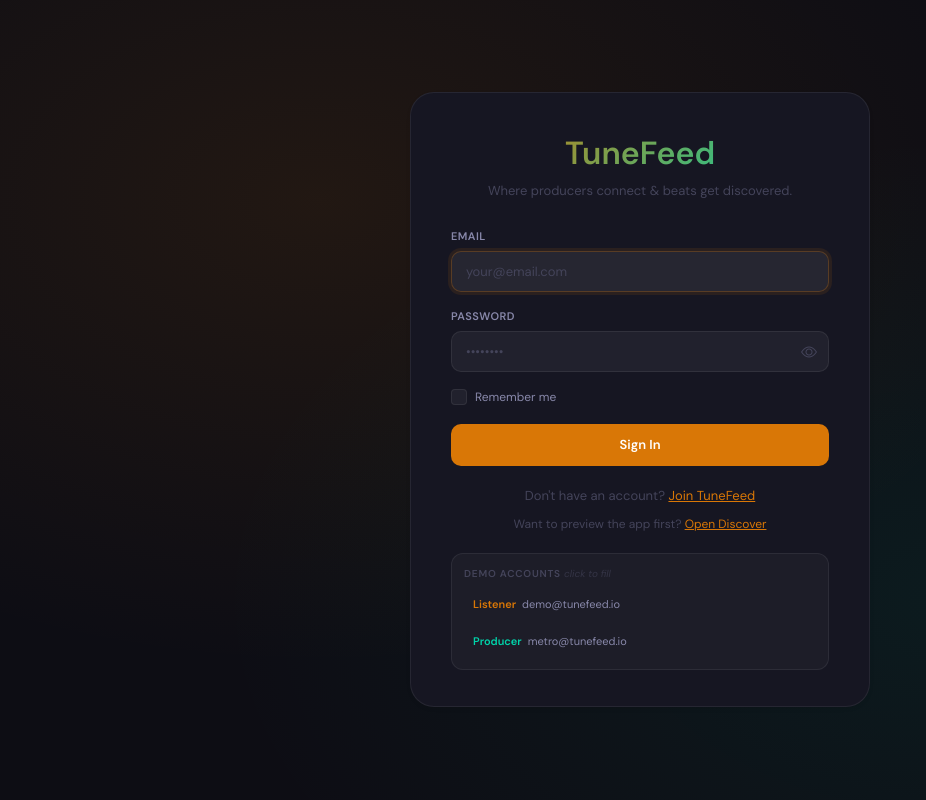
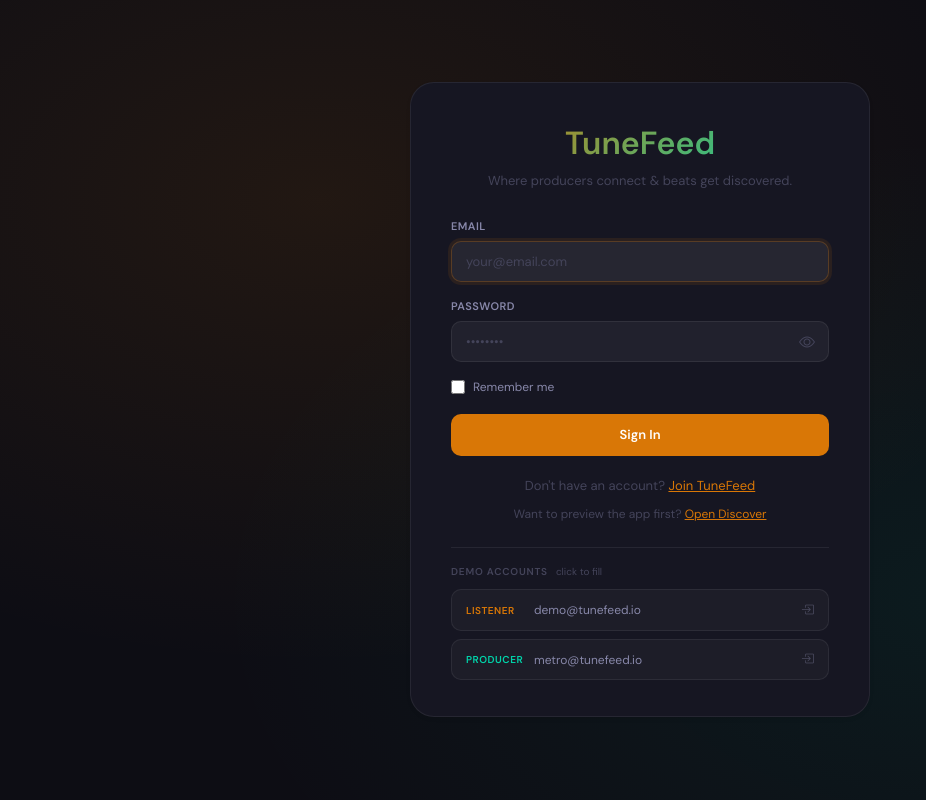
Before and after one commit to seosy218-ops/CITS-3403-Project, a Flask app: page /login in a window 1280 px wide. Shown: the part 67-867 px from the top of the page, without its empty margins (0-926 px from the left). Run offline with Flask 3, Linux system fonts and the light colour scheme.

Commit message:
feat(auth): update login and register page styling

```diff
--- a/app/static/css/auth-login.css
+++ b/app/static/css/auth-login.css
@@ -1,4 +1,14 @@
-/* Full-page auth layout with centered card and ambient gradient accents. */
+/* ============================================================
+   AUTH — Login and Register page styles
+   Extends the shared tunefeed.css with auth-specific layout,
+   the password toggle, and demo account buttons.
+   ============================================================ */
+
+/* ── Full-page centred layout ───────────────────────────────
+   Vertically and horizontally centres the form card.
+   The two radial gradients add ambient colour blobs in the
+   top-left (orange) and bottom-right (teal) corners.
+   ─────────────────────────────────────────────────────────── */
 .auth-page {
   min-height: 100vh;
   display: flex;
@@ -6,20 +16,17 @@
   justify-content: center;
   background: var(--ts-bg);
   background-image:
-    radial-gradient(
-      ellipse at 25% 25%,
-      rgba(217, 119, 6, 0.1) 0%,
-      transparent 55%
-    ),
-    radial-gradient(
-      ellipse at 75% 75%,
-      rgba(0, 212, 170, 0.07) 0%,
-      transparent 55%
-    );
+    radial-gradient(ellipse at 25% 25%, rgba(217, 119, 6, 0.1)  0%, transparent 55%),
+    radial-gradient(ellipse at 75% 75%, rgba(0, 212, 170, 0.07) 0%, transparent 55%);
   padding: 40px 20px;
 }
 
-/* Branded heading treatment for TuneFeed logo text. */
+/* ── Brand logo heading ─────────────────────────────────────
+   CSS background-clip trick: the gradient is applied to the
+   background, then clipped to the text shape so only the
+   letters show the colour. -webkit-text-fill-color: transparent
+   makes the text itself invisible so the background shows through.
+   ─────────────────────────────────────────────────────────── */
 .auth-logo {
   font-size: 2rem;
   font-weight: 800;
@@ -31,7 +38,7 @@
   background-clip: text;
 }
 
-/* Supporting message below the auth logo. */
+/* Subtitle line under the logo */
 .auth-tagline {
   text-align: center;
   color: var(--ts-text-muted);
@@ -39,128 +46,7 @@
   margin-bottom: 28px;
 }
 
-/* ── Flash alert messages ── */
-.auth-alert {
-  display: flex;
-  align-items: center;
-  justify-content: space-between;
-  padding: 10px 14px;
-  border-radius: 10px;
-  font-size: 13px;
-  margin-bottom: 16px;
-}
-
-.auth-alert-error {
-  background: rgba(239, 68, 68, 0.1);
-  border: 1px solid rgba(239, 68, 68, 0.25);
-  color: #f87171;
-}
-
-.auth-alert-success {
-  background: rgba(0, 212, 170, 0.1);
-  border: 1px solid rgba(0, 212, 170, 0.25);
-  color: var(--ts-teal);
-}
-
-.auth-alert-close {
-  background: none;
-  border: none;
-  color: inherit;
-  font-size: 18px;
-  cursor: pointer;
-  padding: 0 0 0 12px;
-  line-height: 1;
-  opacity: 0.7;
-}
-
-.auth-alert-close:hover {
-  opacity: 1;
-}
-
-/* ── Form validation feedback ── */
-.was-validated .ts-input:invalid {
-  border-color: #ef4444;
-  box-shadow: 0 0 0 3px rgba(239, 68, 68, 0.12);
-}
-
-.was-validated .ts-input:valid {
-  border-color: var(--ts-teal);
-  box-shadow: 0 0 0 3px rgba(0, 212, 170, 0.1);
-}
-
-.invalid-feedback {
-  display: none;
-  font-size: 11px;
-  color: #f87171;
-  margin-top: 6px;
-}
-
-.was-validated .ts-input:invalid ~ .invalid-feedback,
-.was-validated .password-wrapper:has(.ts-input:invalid) ~ .invalid-feedback {
-  display: block;
-}
-
-/* ── Password visibility toggle ── */
-.password-wrapper {
-  position: relative;
-}
-
-.password-wrapper .ts-input {
-  padding-right: 42px;
-}
-
-.password-toggle {
-  position: absolute;
-  right: 12px;
-  top: 50%;
-  transform: translateY(-50%);
-  background: none;
-  border: none;
-  color: var(--ts-text-muted);
-  cursor: pointer;
-  padding: 0;
-  font-size: 16px;
-  line-height: 1;
-  transition: color 0.15s;
-}
-
-.password-toggle:hover {
-  color: var(--ts-text-secondary);
-}
-
-/* ── Custom checkbox ── */
-.auth-checkbox {
-  appearance: none;
-  -webkit-appearance: none;
-  width: 16px;
-  height: 16px;
-  border-radius: 4px;
-  border: 1px solid var(--ts-border);
-  background: rgba(255, 255, 255, 0.05);
-  cursor: pointer;
-  vertical-align: middle;
-  position: relative;
-  transition: all 0.15s;
-}
-
-.auth-checkbox:checked {
-  background: var(--ts-orange);
-  border-color: var(--ts-orange);
-}
-
-.auth-checkbox:checked::after {
-  content: "";
-  position: absolute;
-  left: 4.5px;
-  top: 1.5px;
-  width: 5px;
-  height: 9px;
-  border: solid #fff;
-  border-width: 0 2px 2px 0;
-  transform: rotate(45deg);
-}
-
-/* Remember-me row alignment and spacing. */
+/* Row containing the remember-me checkbox */
 .remember-row {
   display: flex;
   align-items: center;
@@ -177,11 +63,9 @@
   color: var(--ts-text-secondary);
 }
 
-.auth-submit-btn {
-  margin-top: 2px;
-}
+.auth-submit-btn { margin-top: 2px; }
 
-/* Secondary account navigation and CTA text block. */
+/* "Don't have an account?" navigation prompts */
 .auth-switch {
   margin-top: 20px;
   text-align: center;
@@ -189,121 +73,138 @@
   color: var(--ts-text-muted);
 }
 
-/* Compact variant used for secondary navigation prompt. */
+/* Smaller secondary prompt (e.g. "Want to preview first?") */
 .auth-switch-secondary {
   margin-top: 10px;
   font-size: 12px;
 }
 
-.auth-switch-link {
-  color: var(--ts-orange);
+.auth-switch-link       { color: var(--ts-orange); }
+.auth-switch-link:hover { color: var(--ts-orange-light); }
+
+/* ── Password field wrapper ─────────────────────────────────
+   position: relative is required so the absolute-positioned
+   toggle button is contained within the input's bounding box.
+   padding-right on .ts-input reserves space for the button.
+   ─────────────────────────────────────────────────────────── */
+.password-wrapper { position: relative; }
+.password-wrapper .ts-input { padding-right: 42px; } /* make room for the eye icon */
+
+/* ── Password visibility toggle ─────────────────────────────
+   Absolutely positioned inside the wrapper, vertically centred.
+   background: none removes all browser button chrome so it
+   blends seamlessly into the dark input field.
+   ─────────────────────────────────────────────────────────── */
+.password-toggle {
+  position: absolute;
+  right: 10px;
+  top: 50%;
+  transform: translateY(-50%);    /* true vertical centre regardless of button height */
+  background: none;
+  border: none;
+  padding: 4px;
+  cursor: pointer;
+  color: var(--ts-text-muted);
+  line-height: 1;
+  transition: color 0.15s;
+}
+.password-toggle:hover { color: var(--ts-text-secondary); }
+
+/* ── Demo accounts section ──────────────────────────────────
+   Sits below the form, separated by a top border divider.
+   Used for quick login in demos and assessments.
+   ─────────────────────────────────────────────────────────── */
+.auth-demo {
+  margin-top: 24px;
+  border-top: 1px solid var(--ts-border);
+  padding-top: 16px;
 }
 
-.auth-switch-link:hover {
-  color: var(--ts-orange-light);
-}
-
-/* ── Demo credentials card ── */
-.auth-demo {
-  margin-top: 20px;
-  padding: 12px;
-  border-radius: 12px;
-  background: rgba(255, 255, 255, 0.03);
-  border: 1px solid var(--ts-border);
-}
-
+/* "DEMO ACCOUNTS — click to fill" header row */
 .auth-demo-title {
   font-size: 10px;
   font-weight: 700;
   letter-spacing: 0.08em;
   color: var(--ts-text-muted);
-  margin-bottom: 8px;
+  text-transform: uppercase;
+  margin-bottom: 10px;
+  display: flex;
+  align-items: center;
+  gap: 8px;
 }
 
+/* "click to fill" inline hint — normal weight, no uppercase */
 .auth-demo-hint {
   font-weight: 400;
-  opacity: 0.6;
-  font-style: italic;
-  letter-spacing: normal;
+  letter-spacing: 0;
+  text-transform: none;
 }
 
 .auth-demo-body {
-  font-size: 11px;
-  color: var(--ts-text-secondary);
   display: flex;
   flex-direction: column;
-  gap: 6px;
+  gap: 8px;
 }
 
-/* Clickable demo credential buttons */
-.auth-demo-fill {
+/* ── Demo account row button ────────────────────────────────
+   appearance: none strips native button chrome (background,
+   border, padding) so we can style it as a custom dark row.
+   data-email / data-password attributes are read by auth-login.js
+   to auto-fill the login form fields.
+   ─────────────────────────────────────────────────────────── */
+.auth-demo-item {
+  appearance: none;                         /* remove browser default button style */
+  background: rgba(255, 255, 255, 0.03);
+  border: 1px solid var(--ts-border);
+  border-radius: 10px;
+  padding: 10px 14px;
+  cursor: pointer;
+  width: 100%;
   display: flex;
   align-items: center;
-  gap: 6px;
-  width: 100%;
-  background: none;
-  border: 1px solid transparent;
-  border-radius: 8px;
-  padding: 6px 8px;
-  font: inherit;
-  font-size: 11px;
+  gap: 10px;
+  text-align: left;
+  font-family: inherit;
+  font-size: 12px;
   color: var(--ts-text-secondary);
-  cursor: pointer;
-  text-align: left;
-  transition: all 0.15s;
-  line-height: 1.4;
+  transition: background 0.15s, border-color 0.15s;
+}
+.auth-demo-item:hover {
+  background: rgba(255, 255, 255, 0.06);
+  border-color: rgba(255, 255, 255, 0.12);
 }
 
-.auth-demo-fill:hover {
-  background: rgba(255, 255, 255, 0.05);
-  border-color: var(--ts-border);
+/* Role label (LISTENER / PRODUCER) — fixed width for alignment */
+.auth-demo-role {
+  font-size: 10px;
+  font-weight: 700;
+  letter-spacing: 0.05em;
+  text-transform: uppercase;
+  min-width: 58px;
 }
 
+/* Arrow icon pushed to the right via margin-left: auto */
 .auth-demo-icon {
   margin-left: auto;
-  opacity: 0;
-  transition: opacity 0.15s;
-  font-size: 12px;
+  opacity: 0.4;
+  font-size: 13px;
+}
+.auth-demo-item:hover .auth-demo-icon { opacity: 0.8; }
+
+/* Role-specific accent colours distinguish account types at a glance */
+.auth-demo-role-listener { color: var(--ts-orange); }   /* orange = listener */
+.auth-demo-role-producer { color: var(--ts-teal); }     /* teal   = producer */
+
+/* Brief filled state applied by JS for 400 ms after click — confirms credentials were loaded */
+.auth-demo-item.auth-demo-filled {
+  border-color: var(--ts-orange);
+  background: rgba(255, 140, 0, 0.1);
 }
 
-.auth-demo-fill:hover .auth-demo-icon {
-  opacity: 0.6;
+/* Custom checkbox so the remember-me control matches the dark theme */
+.auth-checkbox {
+  accent-color: var(--ts-orange);
+  width: 14px;
+  height: 14px;
+  cursor: pointer;
 }
-
-.auth-demo-filled {
-  background: var(--ts-orange-dim) !important;
-  border-color: var(--ts-orange-border) !important;
-}
-
-.auth-demo-role {
-  font-weight: 700;
-}
-
-/* Role-specific color highlights in demo account list. */
-.auth-demo-role-listener {
-  color: var(--ts-orange);
-}
-
-.auth-demo-role-producer {
-  color: var(--ts-teal);
-}
-
-/* ── Mobile responsiveness ── */
-@media (max-width: 480px) {
-  .auth-page {
-    padding: 24px 12px;
-  }
-
-  .ts-form-card {
-    padding: 28px 22px;
-    border-radius: 16px;
-  }
-
-  .auth-logo {
-    font-size: 1.6rem;
-  }
-
-  .auth-demo {
-    padding: 10px;
-  }
-}
--- a/app/static/js/auth-login.js
+++ b/app/static/js/auth-login.js
@@ -1,65 +1,103 @@
+"use strict";
+
+/* ============================================================
+   AUTH — Login and Register page interactions
+   Covers:
+     1. Bootstrap-style client-side form validation
+     2. Password show / hide toggle
+     3. Demo credential auto-fill buttons
+     4. Flash alert dismiss
+   ============================================================ */
+
 document.addEventListener("DOMContentLoaded", () => {
-  /* ── 1. Bootstrap-style form validation ── */
-  const form = document.querySelector(".needs-validation");
-  const submitBtn = form?.querySelector(".auth-submit-btn");
-  const submitLabel = submitBtn?.textContent;
+
+  /* ── 1. Form validation ─────────────────────────────────────
+     Bootstrap's was-validated class triggers CSS :valid /
+     :invalid styles on all inputs. We use the native
+     checkValidity() API rather than re-implementing validation.
+     The submit button is disabled while the POST is in-flight
+     to prevent duplicate submissions.
+     ─────────────────────────────────────────────────────────── */
+  const form        = document.querySelector(".needs-validation");
+  const submitBtn   = form?.querySelector(".auth-submit-btn");
+  const submitLabel = submitBtn?.textContent;  // save original label for reset
 
   if (form) {
     form.addEventListener("submit", (e) => {
       if (!form.checkValidity()) {
+        // Stop submission and show inline validation errors
         e.preventDefault();
         e.stopPropagation();
       } else if (submitBtn) {
-        // Show loading state when validation passes
+        // Disable and show spinner so the user knows the form is submitting
         submitBtn.disabled = true;
         submitBtn.innerHTML =
           '<span class="spinner-border spinner-border-sm me-2" role="status" aria-hidden="true"></span>Signing in\u2026';
       }
-      form.classList.add("was-validated");
+      form.classList.add("was-validated");  // triggers Bootstrap's red/green field borders
     });
   }
 
-  // Reset button on back-navigation (bfcache)
+  // Reset the submit button if the user navigates back (bfcache restores the page frozen state)
   window.addEventListener("pageshow", () => {
     if (submitBtn && submitBtn.disabled) {
       submitBtn.disabled = false;
       submitBtn.textContent = submitLabel;
-      form.classList.remove("was-validated");
+      form?.classList.remove("was-validated");
     }
   });
 
-  /* ── 2. Password visibility toggle ── */
+  /* ── 2. Password visibility toggle ─────────────────────────
+     Switches the input type between "password" (masked) and
+     "text" (visible). The icon swaps between bi-eye and
+     bi-eye-slash to reflect the current state.
+     ─────────────────────────────────────────────────────────── */
   const toggle = document.querySelector(".password-toggle");
   if (toggle) {
     toggle.addEventListener("click", () => {
-      const input = document.getElementById("password");
-      const icon = toggle.querySelector("i");
+      const input   = document.getElementById("password");
+      const icon    = toggle.querySelector("i");
       const isHidden = input.type === "password";
-      input.type = isHidden ? "text" : "password";
-      icon.classList.toggle("bi-eye", !isHidden);
-      icon.classList.toggle("bi-eye-slash", isHidden);
+
+      input.type = isHidden ? "text" : "password";  // toggle between masked and visible
+
+      // Swap icon: eye = currently visible (can hide), eye-slash = currently hidden (can show)
+      icon.classList.toggle("bi-eye",       !isHidden);
+      icon.classList.toggle("bi-eye-slash",  isHidden);
     });
   }
 
-  /* ── 3. Demo credential auto-fill buttons ── */
+  /* ── 3. Demo credential auto-fill ──────────────────────────
+     Each demo button stores credentials in data-email and
+     data-password attributes. Clicking fills the login form
+     fields and clears any stale validation state so the user
+     can submit immediately.
+     ─────────────────────────────────────────────────────────── */
   document.querySelectorAll(".auth-demo-fill").forEach((btn) => {
     btn.addEventListener("click", () => {
       const emailInput = document.getElementById("email");
-      const passInput = document.getElementById("password");
-      emailInput.value = btn.dataset.email;
-      passInput.value = btn.dataset.password;
-      // Clear validation state so filled fields don't show stale errors
+      const passInput  = document.getElementById("password");
+
+      emailInput.value = btn.dataset.email;       // read from data-email attribute
+      passInput.value  = btn.dataset.password;    // read from data-password attribute
+
+      // Remove validation class so pre-filled fields don't show red/green borders
       form?.classList.remove("was-validated");
-      // Brief visual confirmation
+
+      // Brief visual feedback: adds a class for 400 ms then removes it
       btn.classList.add("auth-demo-filled");
       setTimeout(() => btn.classList.remove("auth-demo-filled"), 400);
     });
   });
 
-  /* ── 4. Dismiss flash alerts ── */
+  /* ── 4. Flash alert dismiss ─────────────────────────────────
+     Close buttons inside flash alerts remove their parent
+     element from the DOM entirely.
+     ─────────────────────────────────────────────────────────── */
   document.querySelectorAll(".auth-alert-close").forEach((btn) => {
     btn.addEventListener("click", () => {
       btn.closest(".auth-alert").remove();
     });
   });
+
 });
--- a/app/templates/auth/login.html
+++ b/app/templates/auth/login.html
@@ -2,6 +2,7 @@
 
 {% block title %}Sign In — TuneFeed{% endblock %}
 
+{# Inject login-page-specific CSS (password toggle, demo buttons, auth layout) #}
 {% block extra_css %}
 <link rel="stylesheet" href="{{ url_for('static', filename='css/auth-login.css') }}" />
 {% endblock %}
@@ -9,6 +10,8 @@
 {% block full_page %}
 <div class="auth-page">
   <div class="ts-form-card shadow-sm">
+
+    {# Gradient logo text rendered via CSS background-clip trick in auth-login.css #}
     <div class="auth-logo">TuneFeed</div>
     <div class="auth-tagline">Where producers connect &amp; beats get discovered.</div>
 
@@ -21,21 +24,29 @@
       {% endfor %}
     {% endwith %}
 
+    {# novalidate disables browser-native validation so we control the UX via auth-login.js #}
     <form method="POST" action="{{ url_for('main.login') }}" class="ts-validate needs-validation" novalidate
           role="form" aria-label="Sign in to TuneFeed">
+
+      {# hidden_tag() renders the CSRF hidden input — required for Flask-WTF to accept this POST #}
       {{ form.hidden_tag() }}
+
       <div class="ts-form-group">
         <label class="form-label" for="email">Email</label>
+        {# value re-populates the field after a failed submission #}
         <input id="email" name="email" type="email" class="ts-input" placeholder="your@email.com"
+               value="{{ form.email.data or '' }}"
                required autofocus aria-required="true" aria-describedby="email-feedback" />
         <div class="invalid-feedback" id="email-feedback">Please enter a valid email address.</div>
       </div>
 
       <div class="ts-form-group">
         <label class="form-label" for="password">Password</label>
+        {# password-wrapper provides relative positioning for the absolute-placed toggle button #}
         <div class="password-wrapper">
           <input id="password" name="password" type="password" class="ts-input" placeholder="••••••••"
                  required aria-required="true" aria-describedby="password-feedback" />
+          {# type="button" prevents this from accidentally submitting the form #}
           <button type="button" class="password-toggle" aria-label="Toggle password visibility">
             <i class="bi bi-eye"></i>
           </button>
@@ -52,6 +63,7 @@
       <button type="submit" class="btn-ts-primary auth-submit-btn fw-semibold">Sign In</button>
     </form>
 
+    {# Navigation prompts for users who don't have an account yet #}
     <div class="auth-switch">
       Don't have an account?
       <a href="{{ url_for('main.register') }}" class="auth-switch-link">Join TuneFeed</a>
@@ -62,27 +74,36 @@
       <a href="{{ url_for('main.discover') }}" class="auth-switch-link">Open Discover</a>
     </div>
 
+    {# ── Demo account buttons ── #}
+    {# data-email / data-password attributes are read by auth-login.js to auto-fill the form #}
     <div class="auth-demo">
       <div class="auth-demo-title">DEMO ACCOUNTS <span class="auth-demo-hint">click to fill</span></div>
       <div class="auth-demo-body">
+
+        {# Listener demo — can browse, like, comment, follow #}
         <button type="button" class="auth-demo-item auth-demo-fill"
                 data-email="demo@tunefeed.io" data-password="password123">
           <strong class="auth-demo-role auth-demo-role-listener">Listener</strong>
           demo@tunefeed.io
           <i class="bi bi-box-arrow-in-right auth-demo-icon"></i>
         </button>
+
+        {# Producer demo — can also upload beats and see the Upload nav link #}
         <button type="button" class="auth-demo-item auth-demo-fill"
                 data-email="metro@tunefeed.io" data-password="password123">
           <strong class="auth-demo-role auth-demo-role-producer">Producer</strong>
           metro@tunefeed.io
           <i class="bi bi-box-arrow-in-right auth-demo-icon"></i>
         </button>
+
       </div>
     </div>
+
   </div>
 </div>
 {% endblock %}
 
+{# auth-login.js handles: form validation, password toggle, demo auto-fill, flash dismiss #}
 {% block extra_js %}
 <script src="{{ url_for('static', filename='js/auth-login.js') }}"></script>
 {% endblock %}
```
Also changed, not shown: app/templates/auth/register.html (+26 -19 lines).
